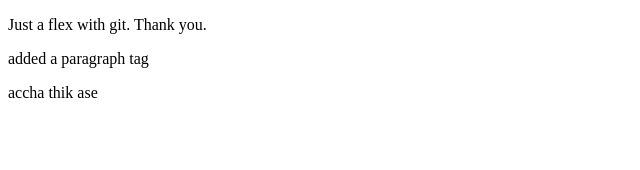
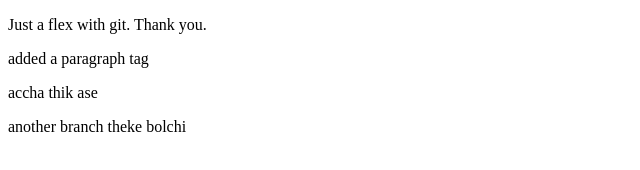
Before and after one commit to AJBrohi/Learning-Git, a plain HTML site: page index.html in a window 1280 px wide. Shown: the whole page, without its empty margins (0-640 px from the left). Drawn offline with Linux system fonts and the light colour scheme.

Commit message:
hoy na ken

```diff
--- a/index.html
+++ b/index.html
@@ -9,5 +9,6 @@
     <p>Just a flex with git. Thank you.</p>
     <p> added a paragraph tag </p>
     <p>accha thik ase</p>
+    <p>another branch theke bolchi</p>
 </body>
 </html>
```
